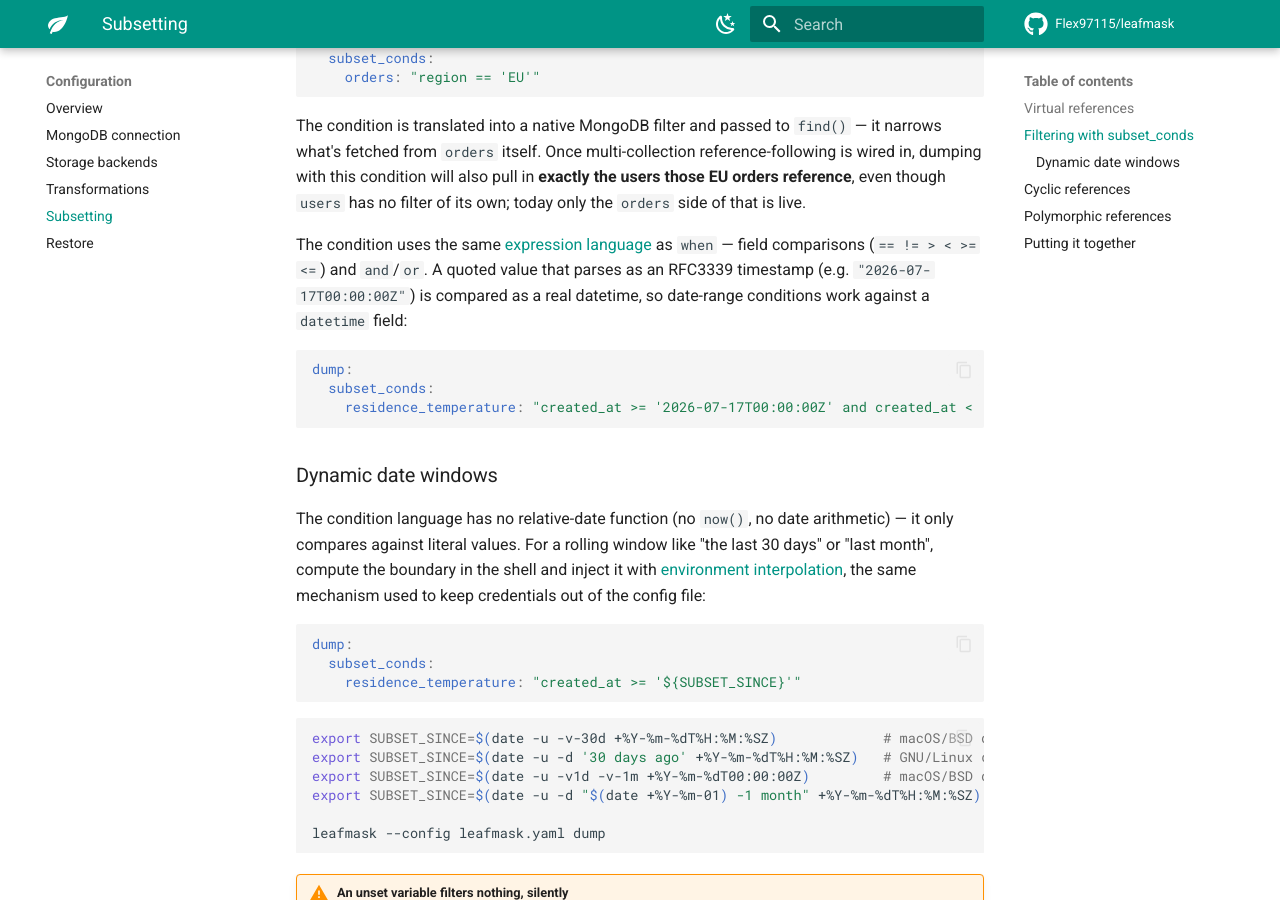
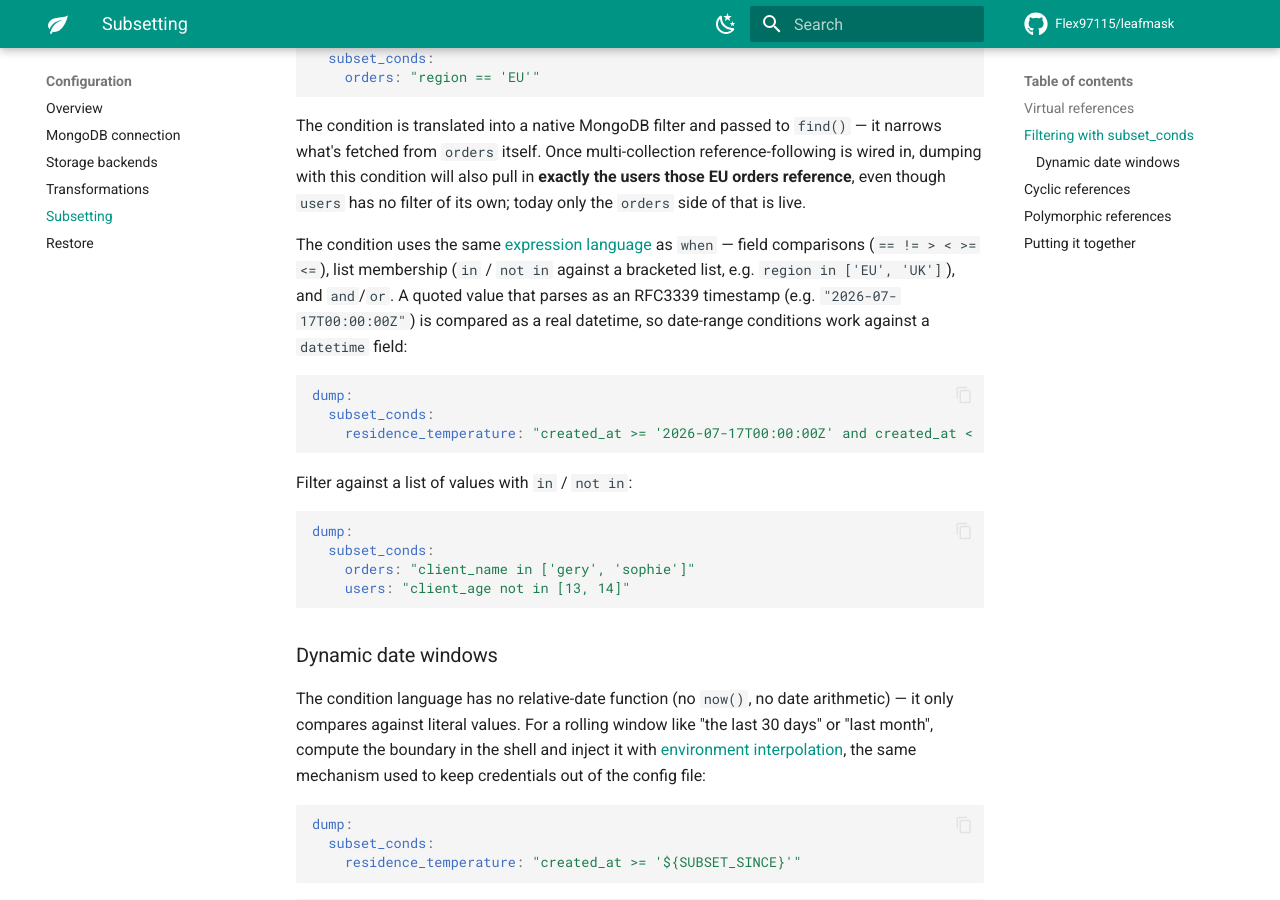
Before and after one commit to Flex97115/leafmask, an MkDocs documentation site: the page built from docs/configuration/subsetting.md, in a window 1280 px wide and 900 px high, scrolled down 1309 px. Built offline with MkDocs 1.6.1 and Material for MkDocs 9.7.7, drawn with Linux system fonts in a browser that asks for light colours; comment, search, counter and statistics services are not loaded.

Commit message:
docs: document in/not in condition operator

````diff
--- a/docs/configuration/subsetting.md
+++ b/docs/configuration/subsetting.md
@@ -62,14 +62,25 @@ filter of its own; today only the `orders` side of that is live.
 
 The condition uses the same [expression
 language](transformations.md#conditional-transformation) as `when` — field
-comparisons (`== != > < >= <=`) and `and`/`or`. A quoted value that parses as
-an RFC3339 timestamp (e.g. `"2026-07-17T00:00:00Z"`) is compared as a real
-datetime, so date-range conditions work against a `datetime` field:
+comparisons (`== != > < >= <=`), list membership (`in` / `not in` against a
+bracketed list, e.g. `region in ['EU', 'UK']`), and `and`/`or`. A quoted value
+that parses as an RFC3339 timestamp (e.g. `"2026-07-17T00:00:00Z"`) is
+compared as a real datetime, so date-range conditions work against a
+`datetime` field:
 
 ```yaml
 dump:
   subset_conds:
     residence_temperature: "created_at >= '2026-07-17T00:00:00Z' and created_at < '2026-07-18T00:00:00Z'"
+```
+
+Filter against a list of values with `in` / `not in`:
+
+```yaml
+dump:
+  subset_conds:
+    orders: "client_name in ['gery', 'sophie']"
+    users: "client_age not in [13, 14]"
 ```
 
 ### Dynamic date windows
````
Also changed, not shown: docs/configuration/transformations.md (+2 -0 lines), 1 other file.
